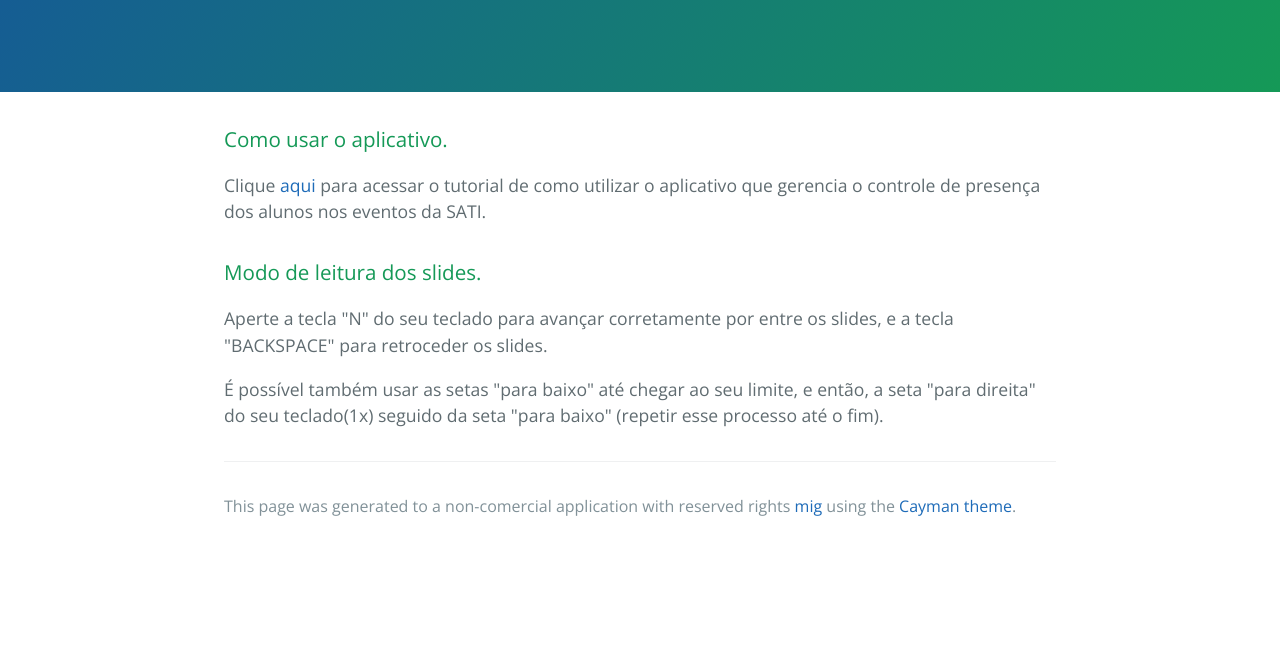
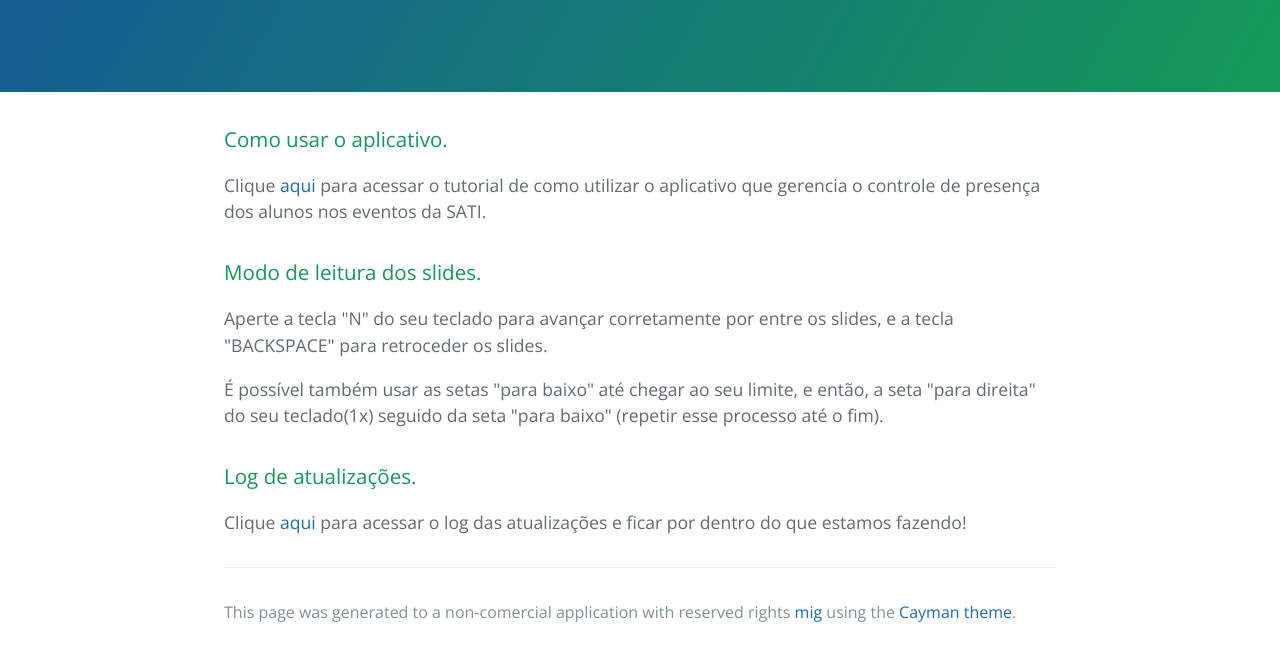
Before and after one commit to SATI-UTFPR/sati-utfpr.github.io, a plain HTML site: page index.html in a window 1280 px wide. Shown: the part 225-881 px from the top of the page. Before the commit the page ends 800 px from the top, so only its background shows below. Drawn offline with nearby package versions, Linux system fonts and the light colour scheme.

Commit message:
Update index.html

```diff
--- a/index.html
+++ b/index.html
@@ -25,6 +25,9 @@
 <p>Aperte a tecla "N" do seu teclado para avançar corretamente por entre os slides, e a tecla "BACKSPACE" para retroceder os slides.</p>
 <p>É possível também usar as setas "para baixo" até chegar ao seu limite, e então, a seta "para direita" do seu teclado(1x) seguido da seta "para baixo" (repetir esse processo até o fim).</p>
 
+<h3>Log de atualizações.</h3>
+<p>Clique <a href="http://como-usar.github.io/logs/#/">aqui</a> para acessar o log das atualizações e ficar por dentro do que estamos fazendo!</p>
+
 <footer class="site-footer">
 
         <span class="site-footer-credits">This page was generated to a non-comercial application with reserved rights <a href="https://www.facebook.com/lucas.migliorini.7">mig</a> using the <a href="https://github.com/jasonlong/cayman-theme">Cayman theme</a>.</span>
```
